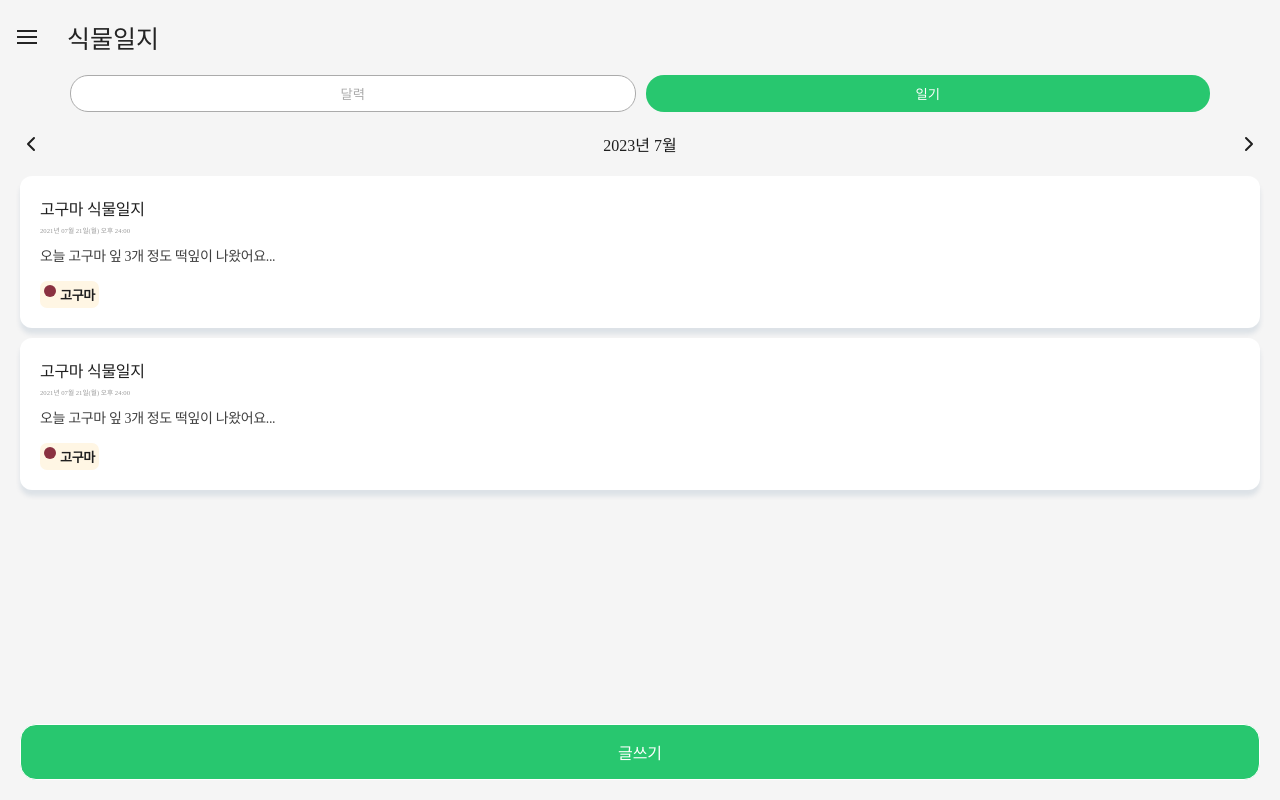
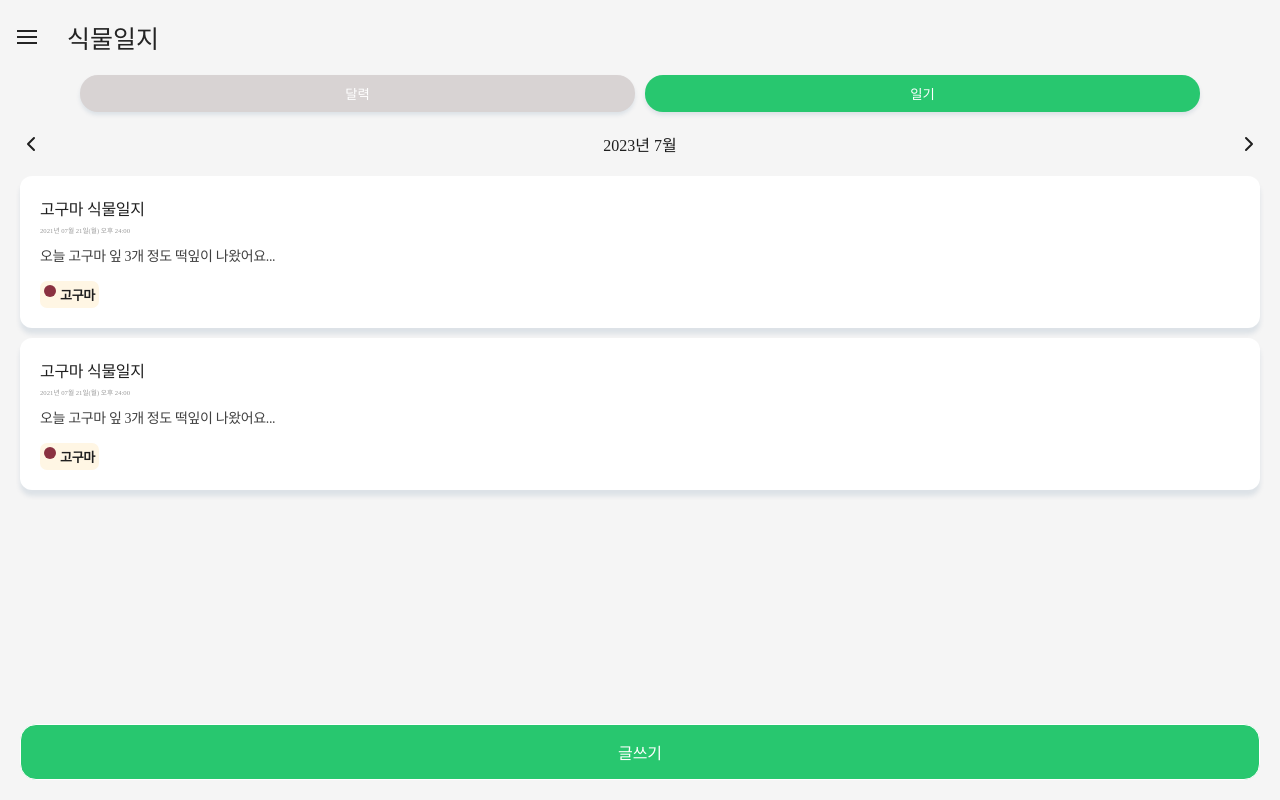
Before and after one commit to CSID-DGU/2023-2-SCS4031-01-minseoduseo, a React (Create React App) app in the folder frontend/reactweb/: page /diary in a window 1280 px wide. Built offline with nearby package versions, Linux system fonts and the light colour scheme; a web font is replaced by a local one.

Commit message:
[chore] 스타일링 수정

```diff
--- a/frontend/reactweb/src/components/PlantDiary/SelectBtn.tsx
+++ b/frontend/reactweb/src/components/PlantDiary/SelectBtn.tsx
@@ -19,19 +19,15 @@ interface StyledBtnProps {
 const StyledContainer = styled.div`
   display: flex;
   gap: 1rem;
-  padding: 0 5rem;
+  padding: 0 6rem;
 `;
 
 const StyledBtn = styled.button<StyledBtnProps>`
   border-radius: 1.8rem;
   width: 100%;
   height: 3.7rem;
-  color: ${(props) => (props.selected ? "white" : COLOR.FONT_GRAY_AB)};
+  box-shadow: 0px 3px 4px 0px rgba(13, 63, 103, 0.1);
+  color: white;
   background-color: ${(props) =>
-    props.selected ? COLOR.BG_GREEN_28 : COLOR.BG_GRAY_F};
-
-  ${({ selected }) =>
-    !selected &&
-    `border: 0.1rem solid ${COLOR.FONT_GRAY_AB}
-  `}
+    props.selected ? COLOR.BG_GREEN_28 : COLOR.BTN_GRAY_D8};
 `;
--- a/frontend/reactweb/src/components/common/Header.tsx
+++ b/frontend/reactweb/src/components/common/Header.tsx
@@ -57,5 +57,6 @@ const StyledHeader = styled.header`
   > svg {
     color: ${(props) => props.color || COLOR.FONT_BLACK_24};
     fill: ${(props) => props.color || COLOR.FONT_BLACK_24};
+    cursor: pointer;
   }
 `;
--- a/frontend/reactweb/src/components/common/Menu.tsx
+++ b/frontend/reactweb/src/components/common/Menu.tsx
@@ -80,7 +80,7 @@ export default function Menu() {
 }
 
 const StyledNav = styled.nav`
-  animation: moveForward 1.3s forwards ease;
+  animation: moveForward 1s forwards ease;
   background-color: ${COLOR.BG_GREEN_28};
   height: 100vh;
   width: 24rem;
--- a/frontend/reactweb/src/styles/colors.ts
+++ b/frontend/reactweb/src/styles/colors.ts
@@ -18,6 +18,7 @@ const COLOR = {
   FONT_BLACK_1F: "#1f1f1f",
   FONT_BLACK_24: "#242424",
   BTN_GRAY_97: "#979797",
+  BTN_GRAY_D8: "#d8d3d3",
   BTN_RED_F8: "#F85B5B",
   BORDER_GREEN_8A: "#8ACC92",
 };
```
